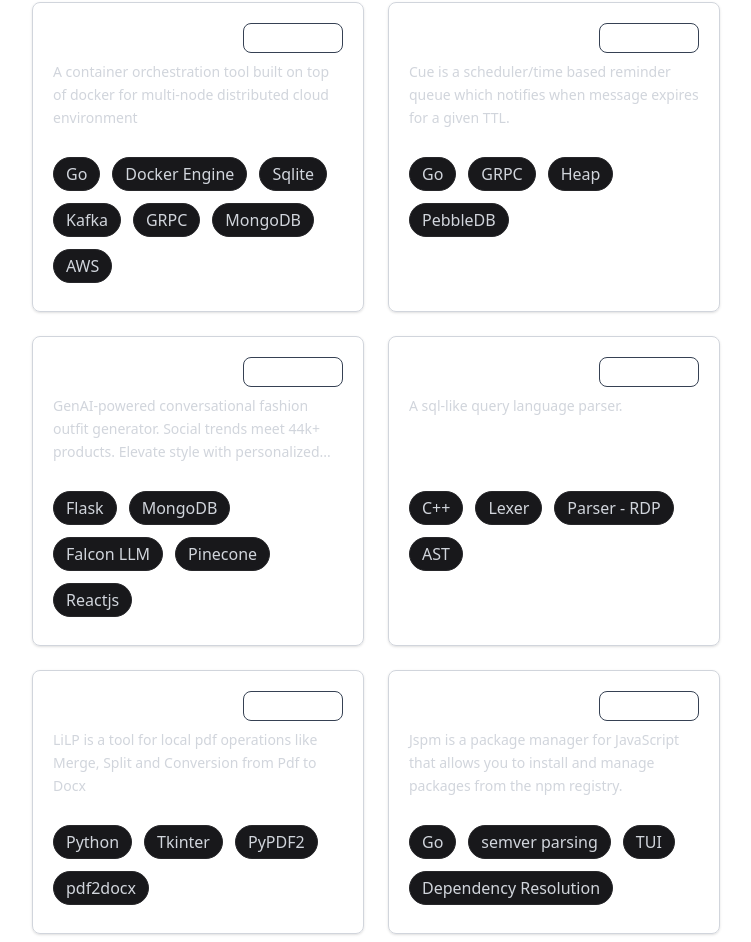
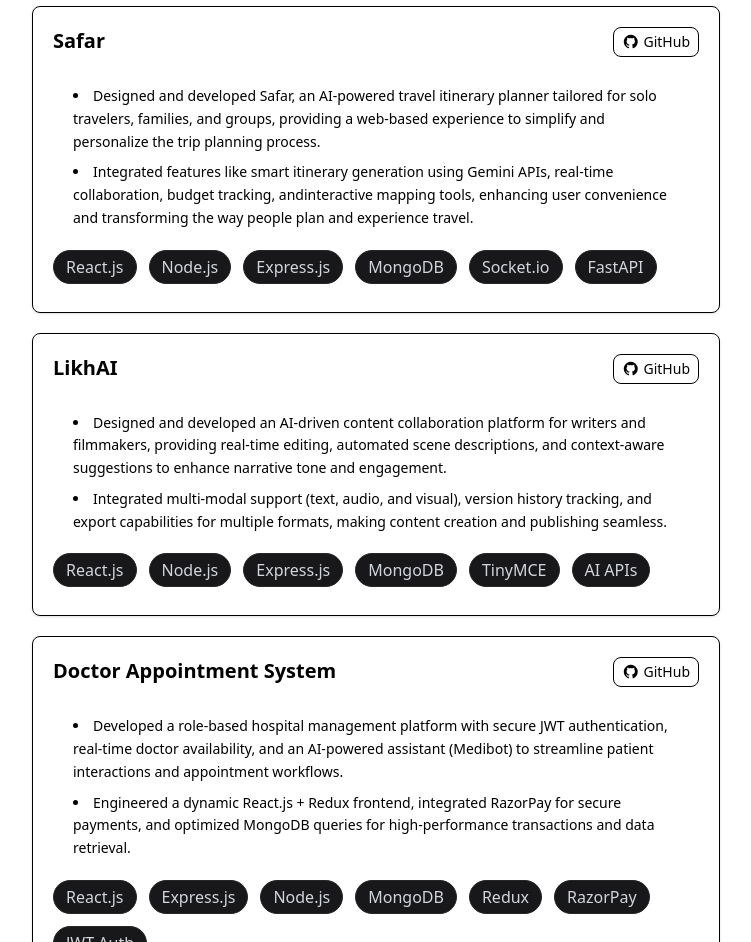
Before and after one commit to DeevSavla/portfolio-website, a React (Vite) app: page / in a window 1280 px wide. Shown: the part 1858-2800 px from the top of the page, without its empty margins (264-1015 px from the left). Built offline with nearby package versions, Linux system fonts and the light colour scheme.

Commit message:
refactor project section

```diff
--- a/index.html
+++ b/index.html
@@ -4,7 +4,7 @@
     <meta charset="UTF-8" />
     <link rel="icon" type="image/svg+xml" href="/favicon.svg" />
     <meta name="viewport" content="width=device-width, initial-scale=1.0" />
-    <title>Ayush</title>
+    <title>Deev</title>
     <link rel="stylesheet" href="https://cdnjs.cloudflare.com/ajax/libs/font-awesome/6.5.0/css/all.min.css"/>
     <link rel="stylesheet" href="https://cdn.jsdelivr.net/gh/devicons/devicon@latest/devicon.min.css" />
     <script async src="https://www.googletagmanager.com/gtag/js?id=G-BVL0WWKDLB"></script>
--- a/src/App.tsx
+++ b/src/App.tsx
@@ -1,13 +1,6 @@
-import { useEffect, useState } from "react";
-import buymore from "./assets/buymore.png";
-import cue from "./assets/cue.png";
-import dockter from "./assets/dockter.png";
-import jspm from "./assets/jspm.png";
-import lilp from "./assets/lilp.png";
-import pm from "./assets/pm.png";
-import sqllike from "./assets/sqllike.png";
 import Experience from "./components/Experience";
 import Skills from "./components/Skills";
+import Project from "./components/Project";
 
 export const Chip = (props: { text: string }) => {
   return (
@@ -18,170 +11,33 @@ export const Chip = (props: { text: string }) => {
 };
 
 export default function Home() {
-  const projects = [
-    {
-      title: "Dockter",
-      description:
-        "A container orchestration tool built on top of docker for multi-node distributed cloud environment",
-      amworking: false,
-      articleLink: "",
-      link: "https://github.com/ayushmd/Dockter",
-      stack: [
-        "Go",
-        "Docker Engine",
-        "Sqlite",
-        "Kafka",
-        "GRPC",
-        "MongoDB",
-        "AWS",
-      ],
-      imgLink: dockter,
-    },
-    {
-      title: "Cue",
-      description:
-        "Cue is a scheduler/time based reminder queue which notifies when message expires for a given TTL.",
-      amworking: false,
-      articleLink: "",
-      link: "https://github.com/ayushmd/cue",
-      stack: ["Go", "GRPC", "Heap", "PebbleDB"],
-      imgLink: cue,
-    },
-    {
-      title: "BuyMore.ai",
-      description:
-        "GenAI-powered conversational fashion outfit generator. Social trends meet 44k+ products. Elevate style with personalized outfit inspirations.",
-      amworking: false,
-      articleLink: "",
-      link: "https://github.com/ayushmd/BuyMore.ai",
-      stack: ["Flask", "MongoDB", "Falcon LLM", "Pinecone", "Reactjs"],
-      imgLink: buymore,
-    },
-    {
-      title: "SqlLike",
-      description: "A sql-like query language parser.",
-      amworking: false,
-      articleLink: "",
-      link: "https://github.com/ayushmd/sqlLike",
-      stack: ["C++", "Lexer", "Parser - RDP", "AST"],
-      imgLink: sqllike,
-    },
-    {
-      title: "LiLP",
-      description:
-        "LiLP is a tool for local pdf operations like Merge, Split and Conversion from Pdf to Docx",
-      amworking: false,
-      articleLink: "",
-      link: "https://github.com/ayushmd/LiLP",
-      stack: ["Python", "Tkinter", "PyPDF2", "pdf2docx"],
-      imgLink: lilp,
-    },
-    {
-      title: "Jspm",
-      description:
-        "Jspm is a package manager for JavaScript that allows you to install and manage packages from the npm registry.",
-      amworking: false,
-      articleLink: "",
-      link: "https://github.com/ayushmd/jspm",
-      stack: ["Go", "semver parsing", "TUI", "Dependency Resolution"],
-      imgLink: jspm,
-    },
-    {
-      title: "go-ipc",
-      description:
-        "A go process managment library that gives ability to manage processes and communicate with them using system IPC.",
-      amworking: true,
-      articleLink: "",
-      link: "https://github.com/ayushmd/go-ipc",
-      stack: [],
-      imgLink: pm,
-    },
-  ];
-
-  const [showNav, setShowNav] = useState(false);
-  const [showImages, setShowImages] = useState(false);
-  useEffect(() => {
-    const handleScroll = () => {
-      setShowNav(window.scrollY > 50);
-    };
-
-    window.addEventListener("scroll", handleScroll);
-    return () => window.removeEventListener("scroll", handleScroll);
-  }, []);
 
   const skills = {
     languages: [
       { name: "C++", icon: <i className="fa-solid fa-code" /> },
       { name: "JavaScript", icon: <i className="fa-brands fa-js" /> },
-      { name: "TypeScript", icon: <i className="fa-brands fa-js" /> }, // closest FA
+      { name: "TypeScript", icon: <i className="fa-brands fa-js" /> },
       { name: "Java", icon: <i className="fa-brands fa-java" /> },
       { name: "Python", icon: <i className="fa-brands fa-python" /> },
-      { name: "Rust", icon: <i className="fa-solid fa-gear" /> }, // no FA Rust icon
+      { name: "Rust", icon: <i className="fa-solid fa-gear" /> },
       { name: "SQL", icon: <i className="fa-solid fa-database" /> },
     ],
 
     technologies: [
       { name: "React.js", icon: <i className="fa-brands fa-react" /> },
       { name: "Node.js", icon: <i className="fa-brands fa-node-js" /> },
-      { name: "Express.js", icon: <i className="fa-brands fa-node-js" /> }, // closest
-      { name: "MongoDB", icon: <i className="fa-solid fa-database" /> }, // closest
+      { name: "Express.js", icon: <i className="fa-brands fa-node-js" /> },
+      { name: "MongoDB", icon: <i className="fa-solid fa-database" /> },
       { name: "React Native", icon: <i className="fa-brands fa-react" /> },
       { name: "Docker", icon: <i className="fa-brands fa-docker" /> },
-      { name: "Firebase", icon: <i className="fa-solid fa-fire" /> }, // closest
-      { name: "Tailwind", icon: <i className="fa-solid fa-wind" /> }, // closest
-      { name: "Signoz", icon: <i className="fa-solid fa-chart-line" /> }, // closest
+      { name: "Firebase", icon: <i className="fa-solid fa-fire" /> },
+      { name: "Tailwind", icon: <i className="fa-solid fa-wind" /> },
+      { name: "Signoz", icon: <i className="fa-solid fa-chart-line" /> },
     ],
   };
 
   return (
     <div className="flex justify-center min-h-screen p-4 sm:p-6 lg:p-10">
-      <nav
-        className={`fixed top-3 sm:top-5 left-1/2 -translate-x-1/2 z-50 bg-white/5 backdrop-blur-md border border-white/10 px-3 sm:px-6 py-2 rounded-full shadow-md transition-all duration-300 ease-in-out transform ${showNav ? "opacity-100 translate-y-0" : "opacity-0 -translate-y-4 pointer-events-none"}`}
-      >
-        <div className="flex items-center justify-center gap-3 sm:gap-6 text-xs sm:text-sm">
-          <a
-            href="#about"
-            className="hover:text-blue-400 transition-colors duration-200 whitespace-nowrap"
-          >
-            About
-          </a>
-          <a
-            href="#experience"
-            className="hover:text-blue-400 transition-colors duration-200 whitespace-nowrap"
-          >
-            Experience
-          </a>
-          <a
-            href="#skills"
-            className="hover:text-blue-400 transition-colors duration-200 whitespace-nowrap"
-          >
-            Skills
-          </a>
-          <a
-            href="#projects"
-            className="hover:text-blue-400 transition-colors duration-200 whitespace-nowrap"
-          >
-            Projects
-          </a>
-          <div className="hidden sm:block w-px h-4 bg-white/20 mx-2"></div>
-          <a
-            href="https://github.com/ayushmd"
-            target="_blank"
-            className="hover:text-blue-400 transition-colors duration-200 hidden md:block"
-            aria-label="GitHub"
-          >
-            <i className="fab fa-github text-base"></i>
-          </a>
-          <a
-            href="https://linkedin.com/in/ayush-des"
-            target="_blank"
-            className="hover:text-blue-400 transition-colors duration-200 hidden md:block"
-            aria-label="LinkedIn"
-          >
-            <i className="fab fa-linkedin text-base"></i>
-          </a>
-        </div>
-      </nav>
 
       <div className="w-full max-w-6xl mt-4 lg:mx-64">
         <section id="about" className="scroll-mt-20 sm:scroll-mt-10">
@@ -192,8 +48,7 @@ export default function Home() {
 
             <div className="mt-4">
               <p className="text-sm">
-                I am a software engineer with a passion for building scalable
-                applications, dev-tools, core and Cloud-native applications.
+                I build reliable mobile and web experiences that stay fast under real-world traffic. Currently crafting production features for consumer apps and automating data-heavy backends.
               </p>
             </div>
 
@@ -313,108 +168,77 @@ export default function Home() {
         >
           <div className="flex flex-col sm:flex-row sm:items-center justify-between gap-4">
             <div className="text-xl sm:text-2xl font-bold">Projects</div>
-            <div className="flex items-center text-xs sm:text-sm text-gray-400 gap-2">
-              <div
-                className="checkbox-apple cursor-pointer"
-                onClick={() => {
-                  setShowImages((prev) => !prev);
-                  console.log("Show Images:", !showImages);
-                }}
-              >
-                <input
-                  className="yep"
-                  id="check-apple"
-                  type="checkbox"
-                  checked={showImages}
-                  onChange={() => {}}
-                  onClick={(e) => e.stopPropagation()}
-                />
-                <label htmlFor="check-apple" className="cursor-pointer"></label>
-              </div>
-              <p>Show Images</p>
-            </div>
           </div>
+          <Project
+            title="Safar"
+            link="https://github.com/DeevSavla/Safar"
+            description={[
+              "Designed and developed Safar, an AI-powered travel itinerary planner tailored for solo travelers, families, and groups, providing a web-based experience to simplify and personalize the trip planning process.",
+              "Integrated features like smart itinerary generation using Gemini APIs, real-time collaboration, budget tracking, andinteractive mapping tools, enhancing user convenience and transforming the way people plan and experience travel.",
+            ]}
+            stack={[
+              "React.js",
+              "Node.js",
+              "Express.js",
+              "MongoDB",
+              "Socket.io",
+              "FastAPI",
+            ]}
+            amworking={false}
+          />
 
-          <div className="w-full grid grid-cols-1 lg:grid-cols-2 gap-4 sm:gap-6 mt-4">
-            {projects.map((project, index) => (
-              <div
-                key={index}
-                className="text-white border border-gray-300 rounded-lg relative shadow-sm"
-              >
-                {showImages && (
-                  <img
-                    src={project.imgLink}
-                    alt=""
-                    className="rounded-t-lg w-full h-32 sm:h-48 object-cover"
-                  />
-                )}
+          <Project
+            title="LikhAI"
+            link="https://github.com/DeevSavla/likhai"
+            description={[
+              "Designed and developed an AI-driven content collaboration platform for writers and filmmakers, providing real-time editing, automated scene descriptions, and context-aware suggestions to enhance narrative tone and engagement.",
+              "Integrated multi-modal support (text, audio, and visual), version history tracking, and export capabilities for multiple formats, making content creation and publishing seamless.",
+            ]}
+            stack={[
+              "React.js",
+              "Node.js",
+              "Express.js",
+              "MongoDB",
+              "TinyMCE",
+              "AI APIs",
+            ]}
+          />
 
-                <div className="p-4 sm:p-5 pb-4">
-                  <div className="w-full flex flex-col sm:flex-row justify-between items-start gap-2 sm:gap-4">
-                    <div className="text-lg sm:text-xl font-semibold">
-                      {project.title}
-                    </div>
-                    <a
-                      href={project.link}
-                      target="_blank"
-                      rel="noopener noreferrer"
-                      className="flex items-center text-xs sm:text-sm border border-gray-700 rounded-lg px-2 sm:px-3 py-1 whitespace-nowrap"
-                    >
-                      {project.link.includes("github.com") ? (
-                        <>
-                          <i className="fab fa-github text-white text-base"></i>
-                          <span className="ml-2">GitHub</span>
-                        </>
-                      ) : (
-                        <>
-                          <i className="fas fa-globe text-white text-base"></i>
-                          <span className="ml-2">Visit</span>
-                        </>
-                      )}
-                    </a>
-                  </div>
+          <Project
+            title="Doctor Appointment System"
+            link="https://github.com/DeevSavla/Doc_Appoinment_System" // replace
+            description={[
+              "Developed a role-based hospital management platform with secure JWT authentication, real-time doctor availability, and an AI-powered assistant (Medibot) to streamline patient interactions and appointment workflows.",
+              "Engineered a dynamic React.js + Redux frontend, integrated RazorPay for secure payments, and optimized MongoDB queries for high-performance transactions and data retrieval.",
+            ]}
+            stack={[
+              "React.js",
+              "Express.js",
+              "Node.js",
+              "MongoDB",
+              "Redux",
+              "RazorPay",
+              "JWT Auth",
+            ]}
+          />
 
-                  <div className="mt-2 text-gray-300 text-xs sm:text-sm leading-relaxed min-h-[60px] sm:min-h-[80px]">
-                    {project.description.length > 120 ? (
-                      <p>{project.description.substring(0, 120)}...</p>
-                    ) : (
-                      <p>{project.description}</p>
-                    )}
-                  </div>
-
-                  {project.amworking ? (
-                    <div className="flex items-center text-xs sm:text-sm text-slate-400 mt-2">
-                      <i className="fas fa-gears mr-2 "></i>
-                      <span>Work in progress</span>
-                    </div>
-                  ) : (
-                    <>
-                      {project.articleLink !== "" && (
-                        <div className="flex items-center text-xs sm:text-sm text-blue-400 cursor-pointer mt-2">
-                          <span className="mr-2">Read Article</span>
-                          <i className="fa-solid fa-chevron-right text-xs"></i>
-                        </div>
-                      )}
-                    </>
-                  )}
-
-                  <div className="mt-4 flex flex-wrap gap-1">
-                    {project.stack.map((st, idx) => (
-                      <Chip text={st} key={idx} />
-                    ))}
-                  </div>
-                </div>
-              </div>
-            ))}
-          </div>
+          <Project
+            title="Anonymous Message App"
+            link="https://github.com/DeevSavla/message_app"
+            description={[
+              "Built a real-time anonymous messaging platform using Next.js, providing an interactive UI with optimized performance, server-side rendering, and responsive design.",
+              "Implemented OTP-based email verification via NodeMailer, integrated NextAuth for authentication, and incorporated Gemini APIs to generate intelligent, context-aware message suggestions improving engagement.",
+            ]}
+            stack={[
+              "Next.js",
+              "MongoDB",
+              "NextAuth",
+              "NodeMailer",
+              "Gemini APIs",
+              "SSR",
+            ]}
+          />
         </section>
-
-        <div className="border-t border-gray-500 rounded-lg mt-8 sm:mt-12"></div>
-
-        <footer className="text-center text-gray-400 py-6 sm:py-8 border-t border-gray-800 text-xs sm:text-sm">
-          <p>Built with Vite and Tailwind CSS</p>
-          <p className="mt-2">© 2025 Ayush Deshmukh</p>
-        </footer>
       </div>
     </div>
   );
--- /dev/null
+++ b/src/components/Project.tsx
@@ -0,0 +1,67 @@
+import { Chip } from "../App";
+
+type ProjectProps = {
+  title: string;
+  link: string;
+  imgLink?: string;
+  description: any;
+  stack: string[];
+  amworking?: boolean;
+  showImages?: boolean;
+};
+
+const Project = ({
+  title,
+  link,
+  description,
+  stack,
+}: ProjectProps) => {
+  const isGitHub = link.includes("github.com");
+
+  return (
+    <div className="rounded-lg mt-5 relative shadow-sm border border-black">
+      <div className="p-4 sm:p-5 pb-4">
+        <div className="w-full flex flex-col sm:flex-row justify-between items-start gap-2 sm:gap-4">
+          <div className="text-lg sm:text-xl font-semibold">{title}</div>
+
+          {link && (
+            <a
+              href={link}
+              target="_blank"
+              rel="noopener noreferrer"
+              className="sm:text-sm border text-center border-black p-2 rounded-lg py-1"
+            >
+              {isGitHub ? (
+                <>
+                  <div className="flex-2">
+                    <i className="fa-brands fa-github items-center mr-1" />
+                    <span className="text-center">GitHub</span>
+                  </div>
+                </>
+              ) : (
+                <>
+                  <i className="fas fa-globe text-white text-base"></i>
+                  <span className="ml-2">Visit</span>
+                </>
+              )}
+            </a>
+          )}
+        </div>
+
+        <div className="mt-3 sm:mt-2 p-5 flex flex-col gap-2 text-xs sm:text-sm leading-relaxed">
+          {description.map((desc: any, i: number) => (
+            <li key={i}>{desc}</li>
+          ))}
+        </div>
+
+        <div className="flex flex-wrap gap-1">
+          {stack.map((tech, i) => (
+            <Chip key={i} text={tech} />
+          ))}
+        </div>
+      </div>
+    </div>
+  );
+};
+
+export default Project;
```
